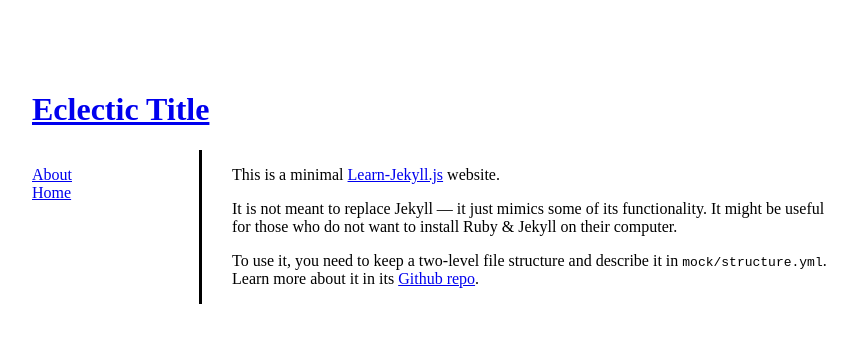
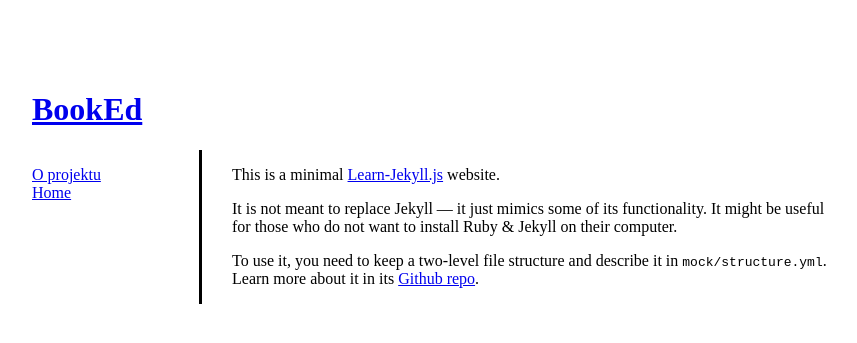
Before and after one commit to EclecticGuy/learn-jekyll, a Jekyll site: the page built from about.md, in a window 1280 px wide. Shown: the top 343 px of the page, without its empty margins (208-1065 px from the left). Built offline with Jekyll 4.4.1, drawn with Linux system fonts in a browser that asks for light colours.

Commit message:
Změna názvu projektu a přidání GA
Změnil jsem název projektu na BookEd a přidal měřící kód Google
Analytics.

```diff
--- a/_config.yml
+++ b/_config.yml
@@ -13,7 +13,7 @@
 # you will see them accessed via {{ site.title }}, {{ site.email }}, and so on.
 # You can create any custom variable you would like, and they will be accessible
 # in the templates via {{ site.myvariable }}.
-title: Eclectic Title
+title: BookEd
 email: your-email@domain.com
 description: > # this means to ignore newlines until "baseurl:"
   Write an awesome description for your new site here. You can edit this
--- a/about.md
+++ b/about.md
@@ -1,6 +1,6 @@
 ---
 layout: page
-title: About
+title: O projektu
 ---
 
 This is a minimal [Learn-Jekyll.js](https://github.com/jan-martinek/learn-jekyll) website.
```
Also changed, not shown: 2 other files.
